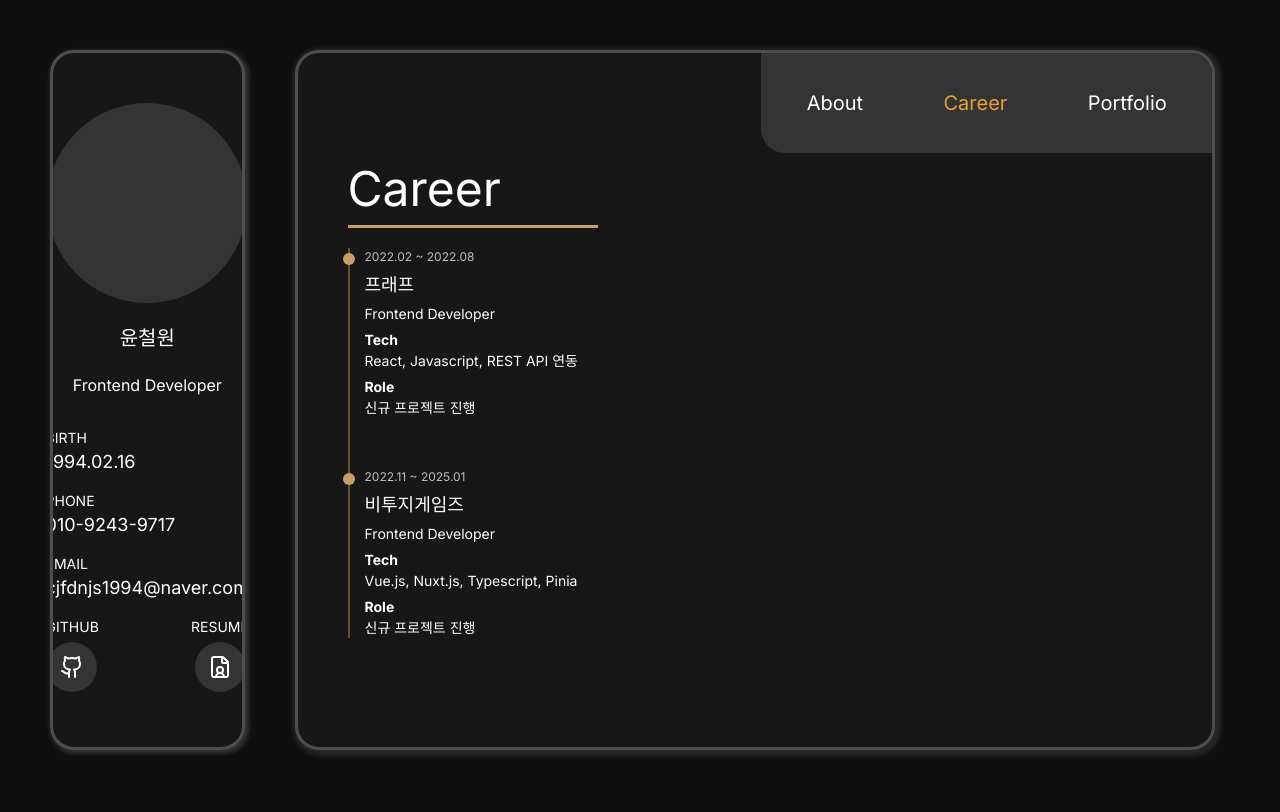
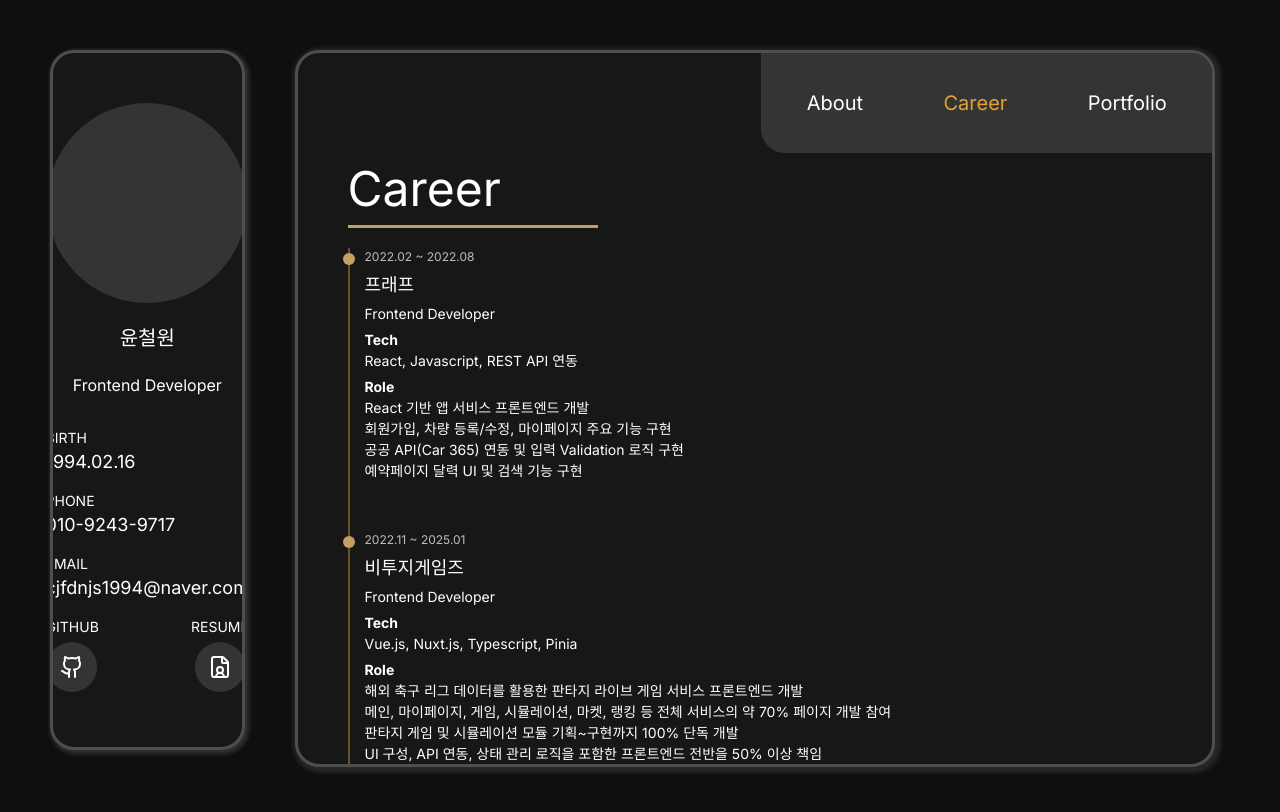
Before and after one commit to DevWonny/portfolio_new, a Next.js app: page / in a window 1280 px wide. Both pictures are taken after a click on the item "Career". Shown: the top 812 px of the page. Built offline with nearby package versions, Linux system fonts and the light colour scheme; a web font is replaced by a local one.

Commit message:
Career 구현 완료

```diff
--- a/app/components/career.tsx
+++ b/app/components/career.tsx
@@ -4,7 +4,7 @@ import "@/styles/components/career.scss";
 
 export default function Career() {
   return (
-    <div className="career-wrap h-full">
+    <div className="career-wrap">
       <h1 className="title">Career</h1>
       <div className="division"></div>
       {/* 세로 연혁 방식으로 표출, 직장 + 나의 역활 */}
@@ -23,7 +23,10 @@ export default function Career() {
 
             <ul className="role-list">
               <li>Role</li>
-              <li>신규 프로젝트 진행</li>
+              <li>React 기반 앱 서비스 프론트엔드 개발</li>
+              <li>회원가입, 차량 등록/수정, 마이페이지 주요 기능 구현</li>
+              <li>공공 API(Car 365) 연동 및 입력 Validation 로직 구현</li>
+              <li>예약페이지 달력 UI 및 검색 기능 구현</li>
             </ul>
           </div>
         </div>
@@ -41,7 +44,21 @@ export default function Career() {
 
             <ul className="role-list">
               <li>Role</li>
-              <li>신규 프로젝트 진행</li>
+              <li>
+                해외 축구 리그 데이터를 활용한 판타지 라이브 게임 서비스
+                프론트엔드 개발
+              </li>
+              <li>
+                메인, 마이페이지, 게임, 시뮬레이션, 마켓, 랭킹 등 전체 서비스의
+                약 70% 페이지 개발 참여
+              </li>
+              <li>
+                판타지 게임 및 시뮬레이션 모듈 기획~구현까지 100% 단독 개발
+              </li>
+              <li>
+                UI 구성, API 연동, 상태 관리 로직을 포함한 프론트엔드 전반을 50%
+                이상 책임
+              </li>
             </ul>
           </div>
         </div>
```
